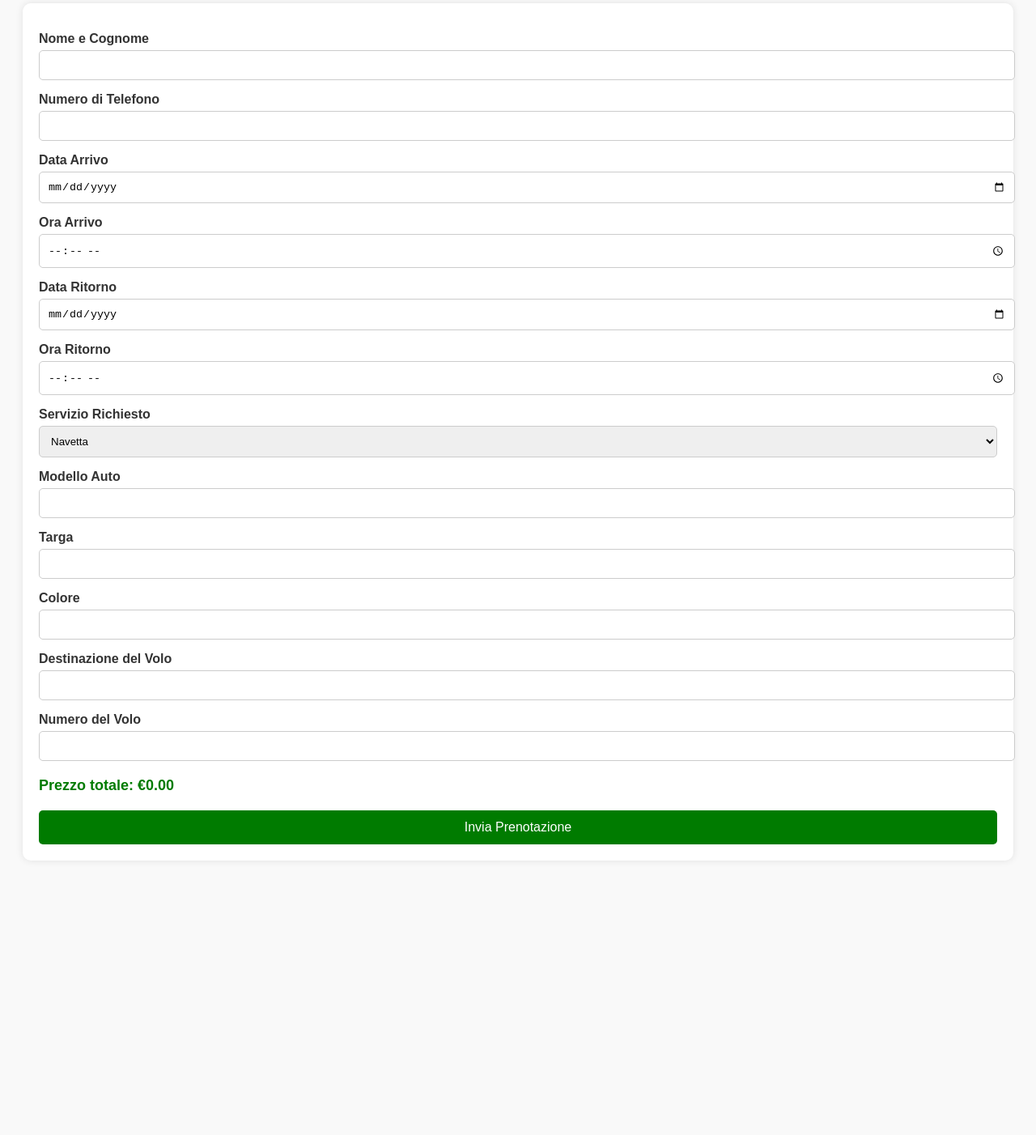
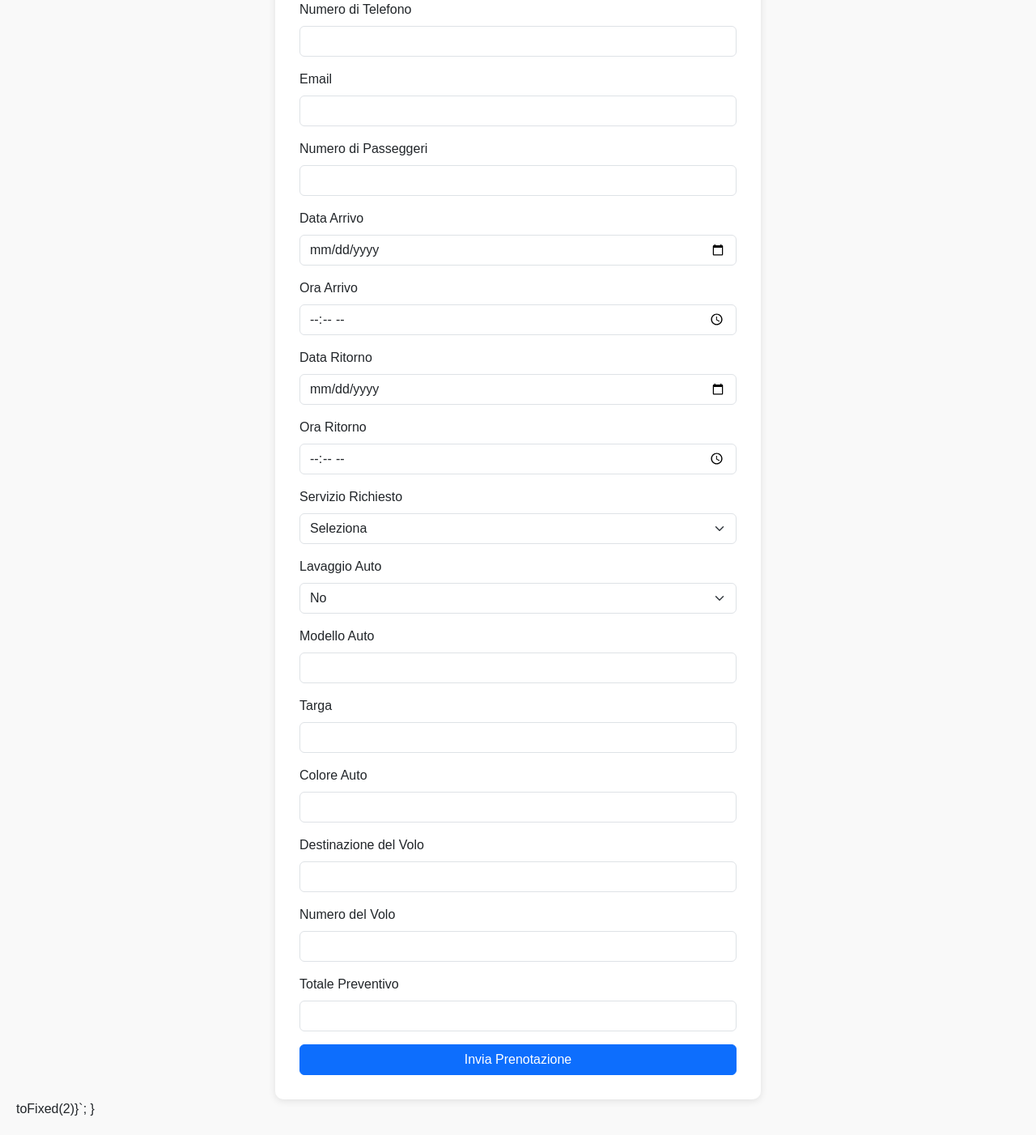
Before and after one commit to Nextstopsanpaolo/nextstopform, a plain HTML site: page index.html in a window 1280 px wide. Shown: the part 324-1726 px from the top of the page at 81% size. Before the commit the page ends 1415 px from the top, so only its background shows below. Drawn offline with nearby package versions, Linux system fonts and the light colour scheme.

Commit message:
index.html

```diff
--- a/index.html
+++ b/index.html
@@ -3,62 +3,164 @@
 <head>
   <meta charset="UTF-8" />
   <meta name="viewport" content="width=device-width, initial-scale=1.0" />
-  <title>Modulo Prenotazione - Next Stop Parking</title>
+  <title>Modulo Prenotazione - Next Stop</title>
+  <link rel="stylesheet" href="https://cdn.jsdelivr.net/npm/bootstrap@5.3.0/dist/css/bootstrap.min.css" />
   <style>
-    body { font-family: Arial, sans-serif; padding: 20px; background: #f9f9f9; color: #333; }
-    .logo { width: 100%; max-width: 300px; display: block; margin: 0 auto 20px; }
-    form { background: #fff; padding: 20px; border-radius: 10px; box-shadow: 0 0 10px rgba(0,0,0,0.1); }
-    label { display: block; margin-top: 15px; font-weight: bold; }
-    input, select { width: 100%; padding: 10px; margin-top: 5px; border: 1px solid #ccc; border-radius: 5px; }
-    #prezzo { margin-top: 20px; font-size: 18px; font-weight: bold; color: #007b00; }
-    button { margin-top: 20px; padding: 12px; background: #007b00; color: #fff; border: none; border-radius: 5px; font-size: 16px; width: 100%; cursor: pointer; }
+    body { background: #f9f9f9; padding: 20px; font-family: Arial, sans-serif; }
+    .form-container { max-width: 600px; margin: auto; background: #fff; padding: 30px; border-radius: 10px; box-shadow: 0 2px 10px rgba(0,0,0,0.1); }
+    img.logo { max-width: 180px; margin-bottom: 20px; display: block; }
   </style>
 </head>
 <body>
-  <img src="NEXT_STOP.jpg" alt="Next Stop Logo" class="logo" />
-  <form action="https://formsubmit.co/nextstop197@gmail.com" method="POST" oninput="calcolaPrezzo()">
-    <!-- campi del modulo -->
-    <label>Nome e Cognome</label><input type="text" name="nome" required>
-    <label>Numero di Telefono</label><input type="tel" name="telefono" required>
-    <label>Data Arrivo</label><input type="date" name="data_arrivo" id="dataArrivo" required>
-    <label>Ora Arrivo</label><input type="time" name="ora_arrivo" required>
-    <label>Data Ritorno</label><input type="date" name="data_ritorno" id="dataRitorno" required>
-    <label>Ora Ritorno</label><input type="time" name="ora_ritorno" required>
-    <label>Servizio Richiesto</label>
-    <select name="servizio" id="servizio" required>
-      <option value="Navetta">Navetta</option>
-      <option value="Car Valet">Car Valet</option>
-      <option value="Solo Parcheggio">Solo Parcheggio</option>
-    </select>
-    <label>Modello Auto</label><input type="text" name="modello_auto" required>
-    <label>Targa</label><input type="text" name="targa" required>
-    <label>Colore</label><input type="text" name="colore" required>
-    <label>Destinazione del Volo</label><input type="text" name="destinazione_volo" required>
-    <label>Numero del Volo</label><input type="text" name="numero_volo" required>
-    <div id="prezzo">Prezzo totale: €0.00</div>
-    <input type="hidden" name="_next" value="https://grazie-nextstop.netlify.app">
-    <input type="hidden" name="_captcha" value="false">
-    <button type="submit">Invia Prenotazione</button>
-  </form>
+  <div class="form-container">
+    <form id="bookingForm">
+      <img src="NEXT_STOP.jpg" alt="Next Stop Logo" class="logo" />
+
+      <div class="mb-3">
+        <label class="form-label">Nome e Cognome</label>
+        <input type="text" class="form-control" name="nome" required />
+      </div>
+
+      <div class="mb-3">
+        <label class="form-label">Numero di Telefono</label>
+        <input type="tel" class="form-control" name="telefono" required />
+      </div>
+
+      <div class="mb-3">
+        <label class="form-label">Email</label>
+        <input type="email" class="form-control" name="email" required />
+      </div>
+
+      <div class="mb-3">
+        <label class="form-label">Numero di Passeggeri</label>
+        <input type="number" class="form-control" name="passeggeri" required />
+      </div>
+
+      <div class="mb-3">
+        <label class="form-label">Data Arrivo</label>
+        <input type="date" class="form-control" id="dataArrivo" name="arrivo" required />
+      </div>
+
+      <div class="mb-3">
+        <label class="form-label">Ora Arrivo</label>
+        <input type="time" class="form-control" name="oraArrivo" required />
+      </div>
+
+      <div class="mb-3">
+        <label class="form-label">Data Ritorno</label>
+        <input type="date" class="form-control" id="dataRitorno" name="ritorno" required />
+      </div>
+
+      <div class="mb-3">
+        <label class="form-label">Ora Ritorno</label>
+        <input type="time" class="form-control" name="oraRitorno" required />
+      </div>
+
+      <div class="mb-3">
+        <label class="form-label">Servizio Richiesto</label>
+        <select class="form-select" id="servizio" name="servizio" required>
+          <option value="">Seleziona</option>
+          <option value="navetta">Navetta</option>
+          <option value="car valet">Car Valet</option>
+          <option value="solo parcheggio">Solo Parcheggio</option>
+        </select>
+      </div>
+
+      <div class="mb-3">
+        <label class="form-label">Lavaggio Auto</label>
+        <select class="form-select" name="lavaggio" required>
+          <option value="no">No</option>
+          <option value="si">Sì</option>
+        </select>
+      </div>
+
+      <div class="mb-3">
+        <label class="form-label">Modello Auto</label>
+        <input type="text" class="form-control" name="modello" required />
+      </div>
+
+      <div class="mb-3">
+        <label class="form-label">Targa</label>
+        <input type="text" class="form-control" name="targa" required />
+      </div>
+
+      <div class="mb-3">
+        <label class="form-label">Colore Auto</label>
+        <input type="text" class="form-control" name="colore" required />
+      </div>
+
+      <div class="mb-3">
+        <label class="form-label">Destinazione del Volo</label>
+        <input type="text" class="form-control" name="destinazione" required />
+      </div>
+
+      <div class="mb-3">
+        <label class="form-label">Numero del Volo</label>
+        <input type="text" class="form-control" name="numeroVolo" required />
+      </div>
+
+      <div class="mb-3">
+        <label class="form-label">Totale Preventivo</label>
+        <input type="text" id="totale" class="form-control" name="preventivo" readonly />
+      </div>
+
+      <button type="submit" class="btn btn-primary w-100">Invia Prenotazione</button>
+    </form>
+  </div>
+
   <script>
+    const dataArrivo = document.getElementById("dataArrivo");
+    const dataRitorno = document.getElementById("dataRitorno");
+    const servizio = document.getElementById("servizio");
+    const totale = document.getElementById("totale");
+    const form = document.getElementById("bookingForm");
+
     function calcolaPrezzo() {
-      const arrivo = document.getElementById("dataArrivo").value;
-      const ritorno = document.getElementById("dataRitorno").value;
-      const servizio = document.getElementById("servizio").value;
-      const prezzoEl = document.getElementById("prezzo");
-      if (!arrivo || !ritorno) return;
-      const inizio = new Date(arrivo);
-      const fine = new Date(ritorno);
-      const diff = Math.ceil((fine - inizio) / (1000 * 60 * 60 * 24)) + 1;
+      if (!dataArrivo.value || !dataRitorno.value || !servizio.value) return;
+      const arrivo = new Date(dataArrivo.value);
+      const ritorno = new Date(dataRitorno.value);
+      const diff = Math.ceil((ritorno - arrivo) / (1000 * 60 * 60 * 24)) + 1;
       let prezzo = 0;
-      if (servizio === "Car Valet") {
+
+      if (servizio.value === "car valet") {
         prezzo = diff * 6;
-      } else if (diff === 1) {
-        prezzo = 7;
       } else {
-        prezzo = diff * 3.75;
+        prezzo = diff === 1 ? 7 : 3.75 * diff;
       }
-      prezzoEl.textContent = `Prezzo totale: €${prezzo.toFixed(2)}`;
+      totale.value = prezzo.toFixed(2) + " €";
+    }
+
+    dataArrivo.addEventListener("change", calcolaPrezzo);
+    dataRitorno.addEventListener("change", calcolaPrezzo);
+    servizio.addEventListener("change", calcolaPrezzo);
+
+    form.addEventListener("submit", function (e) {
+      e.preventDefault();
+      const formData = new FormData(form);
+      const params = new URLSearchParams();
+      for (const pair of formData.entries()) {
+        params.append(pair[0], pair[1]);
+      }
+
+      fetch("https://formsubmit.co/nextstop197@gmail.com", {
+        method: "POST",
+        headers: { 'Content-Type': 'application/x-www-form-urlencoded' },
+        body: params.toString()
+      })
+        .then(response => {
+          if (response.ok) {
+            alert("Prenotazione inviata con successo!");
+            form.reset();
+            totale.value = "";
+          } else {
+            alert("Errore nell'invio della prenotazione.");
+          }
+        });
+    });
+  </script>
+</body>
+</html>
+toFixed(2)}`;
     }
   </script>
 </body>
```
